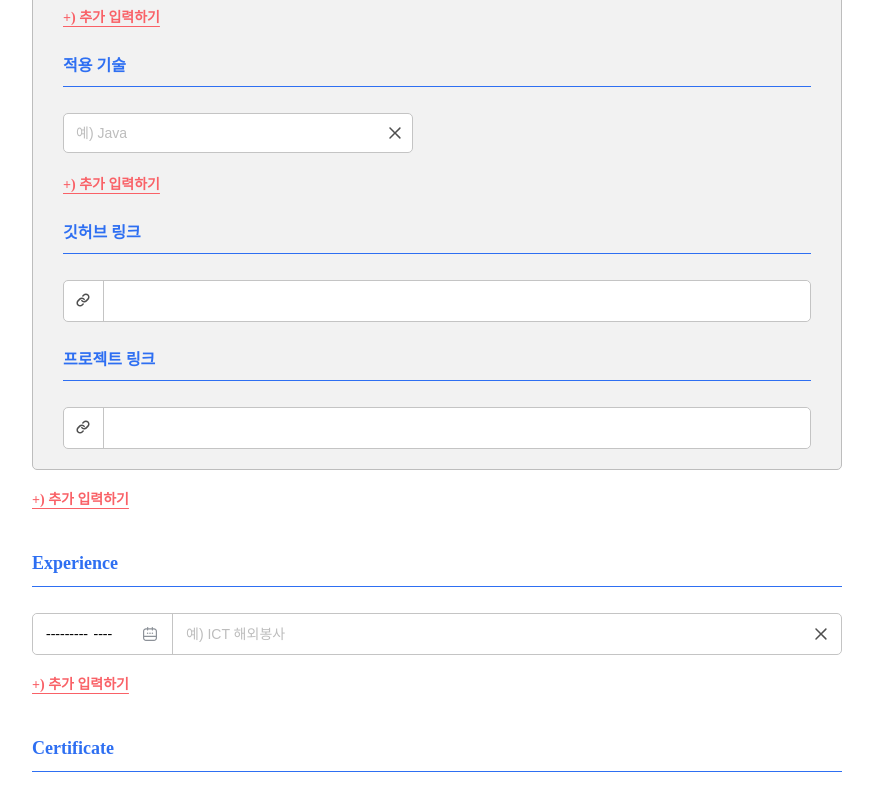
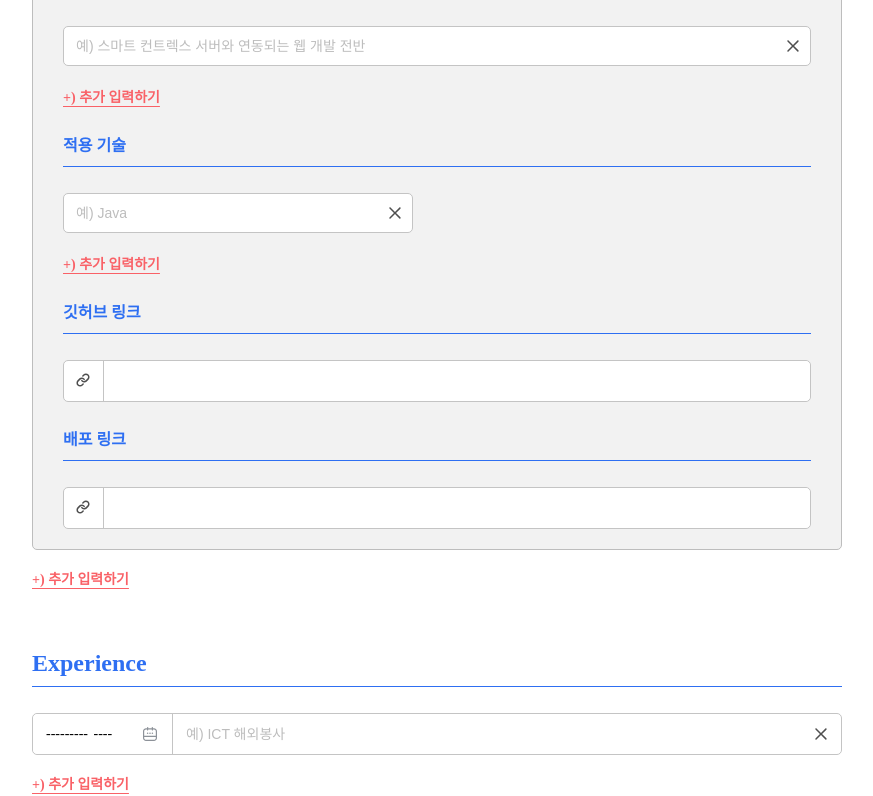
Before and after one commit to weniv/MAKE-RE, a React (Create React App) app: page / in a window 1280 px wide. Shown: the part 2000-2796 px from the top of the page, without its empty margins (203-1076 px from the left). Built offline with nearby package versions, Linux system fonts and the light colour scheme; a web font is replaced by a local one.

Commit message:
Edit: 프로젝트 링크-> 배포 링크 텍스트 및 스타일 수정

```diff
--- a/src/components/Project/ProjectInput.jsx
+++ b/src/components/Project/ProjectInput.jsx
@@ -382,7 +382,7 @@ function ProjectContent({
               </div>
             </div>
             <div>
-              <h4 className={styles.subTit}>프로젝트 링크</h4>
+              <h4 className={styles.subTit}>배포 링크</h4>
               <div className={styles.contLink}>
                 <label htmlFor={`dmLink-${idx}`} className={styles.lbLink}>
                   <img
--- a/src/components/Project/ProjectOutput.jsx
+++ b/src/components/Project/ProjectOutput.jsx
@@ -109,7 +109,7 @@ function ProjectContent({ proj, idx }) {
           </div>
         </div>
         <div className={proj.demo ? styles.demo : styles.hidden}>
-          <p className={styles.subtit}>프로젝트 링크</p>
+          <p className={styles.subtit}>배포 링크</p>
           <div className={styles.urlLink}>
             <img
               src={process.env.PUBLIC_URL + '/images/link-icon-blue.svg'}
--- a/src/components/Project/ProjectOutput.module.css
+++ b/src/components/Project/ProjectOutput.module.css
@@ -101,13 +101,14 @@
 .demo {
   display: flex;
   align-items: center;
+  gap: 20px;
+}
+.github > *,
+.demo > * {
+  min-width: 76px;
 }
 .github {
-  gap: 34px;
   margin-bottom: 12px;
-}
-.demo {
-  gap: 20px;
 }
 
 .urlLink {
--- a/src/components/Project/components/DeployLink.jsx
+++ b/src/components/Project/components/DeployLink.jsx
@@ -14,7 +14,7 @@ export default function DeployLink({ id, project, setProject }) {
 
   return (
     <>
-      <h3 className={styles.subTitle}>프로젝트 링크</h3>
+      <h3 className={styles.subTitle}>배포 링크</h3>
       <div className={styles.deploy}>
         <img src="" alt="" />
         <input type="url" onChange={(e) => setLink(e.target.value)} />
--- a/src/components/Skills/SkillsOutput.module.css
+++ b/src/components/Skills/SkillsOutput.module.css
@@ -6,7 +6,7 @@
 
 .skillsTitle {
   font-weight: 700;
-  font-size: 18px;
+  font-size: 20px;
   line-height: 26px;
   color: var(--main-color);
 }
--- a/src/styles/commonStyles.css
+++ b/src/styles/commonStyles.css
@@ -38,10 +38,10 @@ body {
 
 /* 각 섹션 타이틀(작성페이지) */
 h2 {
-  margin: 40px 0 26px;
+  margin: 60px 0 26px;
   padding-bottom: 10px;
   font-weight: 700;
-  font-size: 18px;
+  font-size: 24px;
   line-height: 26px;
   color: var(--main-color);
   border-bottom: 1.4px solid var(--main-color);
```
